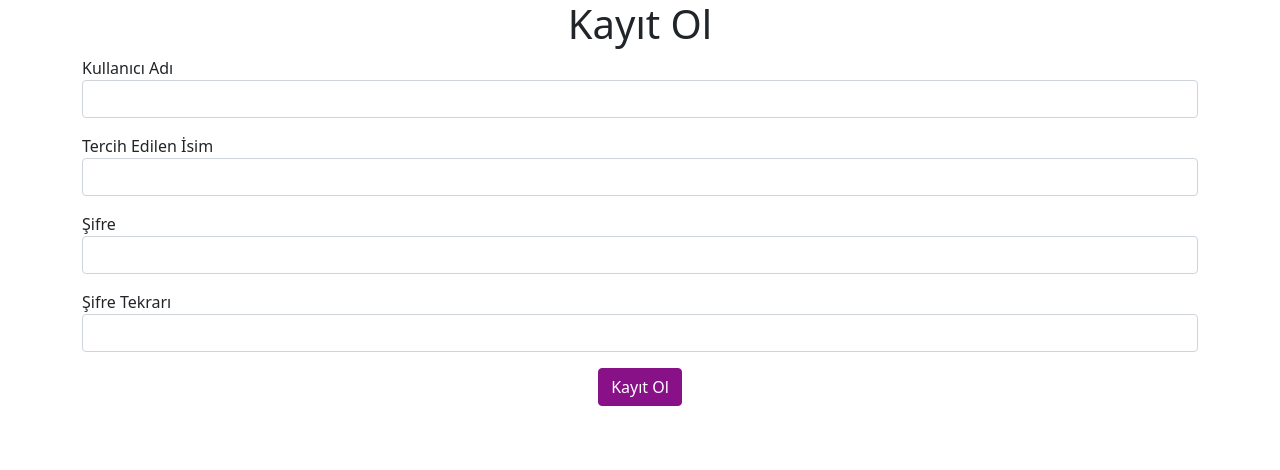
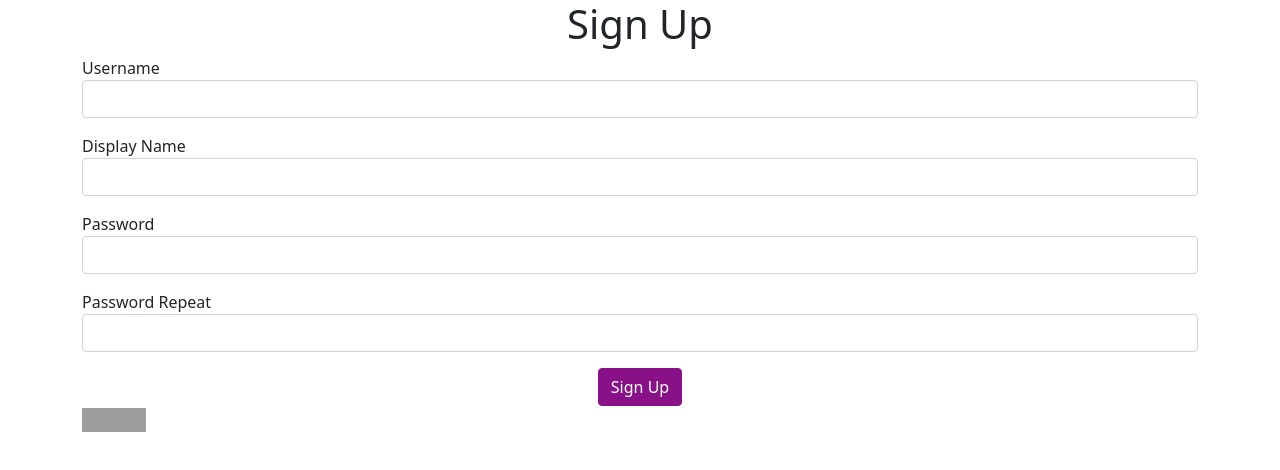
Before and after one commit to utkusenocak/hoxify, a React (Create React App) app in the folder frontend/: page / in a window 1280 px wide. Shown: the top 470 px of the page. Built offline with nearby package versions, Linux system fonts and the light colour scheme; grey boxes are pictures that could not be loaded.

Commit message:
Change Language added React

```diff
--- a/frontend/src/api/apiCalls.js
+++ b/frontend/src/api/apiCalls.js
@@ -1,5 +1,11 @@
 import axios from "axios";
 
+axios.defaults.headers["accept-language"] = "en";
+
 export const signup = (body) => {
-  return axios.post("/api/1.0/users", body, {headers : {"accept-language": "en"}});
+  return axios.post("/api/1.0/users", body);
 };
+
+export const changeLanguage = (language) => {
+  axios.defaults.headers["accept-language"] = language;
+};
--- a/frontend/src/i18n.js
+++ b/frontend/src/i18n.js
@@ -31,7 +31,7 @@ i18n
   .use(initReactI18next) // passes i18n down to react-i18next
   .init({
     resources,
-    lng: "tr", // language to use, more information here: https://www.i18next.com/overview/configuration-options#languages-namespaces-resources
+    lng: "en", // language to use, more information here: https://www.i18next.com/overview/configuration-options#languages-namespaces-resources
     // you can use the i18n.changeLanguage function to change the language manually: https://www.i18next.com/overview/api#changelanguage
     // if you're using a language detector, do not define the lng option
 
--- a/frontend/src/pages/UserSignupPage.js
+++ b/frontend/src/pages/UserSignupPage.js
@@ -1,5 +1,5 @@
 import React from "react";
-import { signup } from "../api/apiCalls";
+import { signup, changeLanguage } from "../api/apiCalls";
 import Input from "../components/Input";
 import { withTranslation } from "react-i18next";
 
@@ -51,6 +51,12 @@ class UserSignupPage extends React.Component {
     this.setState({ pendingApiCall: false });
   };
 
+  onChangeLanguage = (language) => {
+    const { i18n } = this.props;
+    i18n.changeLanguage(language);
+    changeLanguage(language);
+  };
+
   render() {
     const { pendingApiCall, errors } = this.state;
     const { username, displayName, password, passwordRepeat } = errors;
@@ -97,6 +103,24 @@ class UserSignupPage extends React.Component {
               {t("Sign Up")}
             </button>
           </div>
+          <div>
+            <img
+              src="https://flagcdn.com/h24/tr.png"
+              srcset="https://flagcdn.com/h48/tr.png 2x"
+              height="24"
+              alt="Turkey"
+              onClick={() => this.onChangeLanguage("tr")}
+              style={{ cursor: "pointer" }}
+            />
+            <img
+              src="https://flagcdn.com/h24/us.png"
+              srcset="https://flagcdn.com/h48/us.png 2x"
+              height="24"
+              alt="United States"
+              onClick={() => this.onChangeLanguage("en")}
+              style={{ cursor: "pointer" }}
+            />
+          </div>
         </form>
       </div>
     );
```
